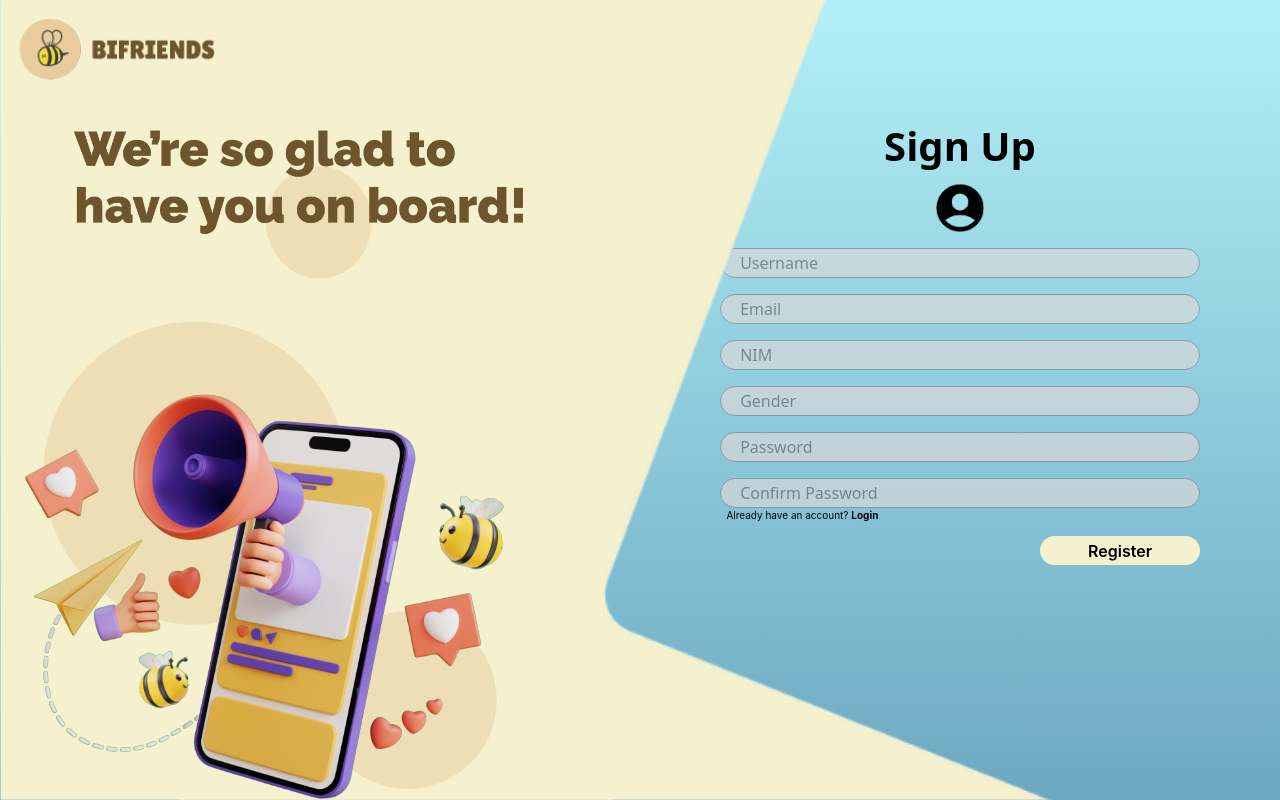
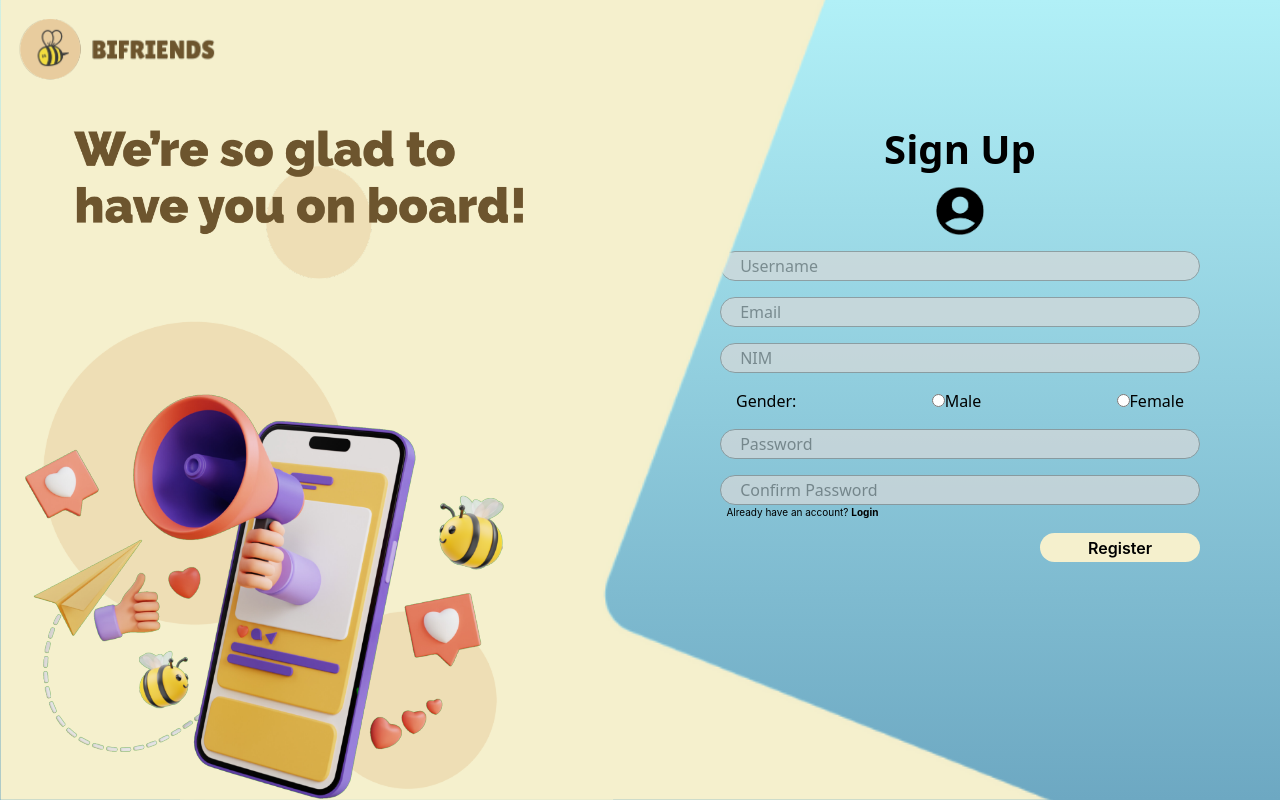
Before and after one commit to D4V1DYL/Bi-Friends-FE, a React (Vite) app: page /RegisterPage in a window 1280 px wide. Built offline with nearby package versions, Linux system fonts and the light colour scheme.

Commit message:
1-13A-RadioButton_Gender
menganti textbox menjadi radiobutton untuk Gender

```diff
--- a/src/RegisterFolder/RegisterPage.css
+++ b/src/RegisterFolder/RegisterPage.css
@@ -123,6 +123,16 @@ body.RegisterPage {
     margin-bottom: 1rem;
 }
 
+.RadioBox{
+    font-family: system-ui, Avenir, Helvetica, Arial, sans-serif;
+    font-weight: 500;
+    display: flex;
+    justify-content: space-between;
+    align-items: center;
+    width: 70%;
+    margin-bottom: 1rem;
+}
+
 .Name, .NIM, .Password, .Password_Register, .Password_Confirm, .email, .gender{
     font-family: system-ui, Avenir, Helvetica, Arial, sans-serif;
     display: flex;
--- a/src/RegisterFolder/RegisterPage.tsx
+++ b/src/RegisterFolder/RegisterPage.tsx
@@ -38,7 +38,7 @@ function RegisterPage() {
         const usernameInput = document.querySelector('.Name') as HTMLInputElement;
         const EmailInput = document.querySelector('.email') as HTMLInputElement;
         const NIMInput = document.querySelector('.NIM') as HTMLInputElement;
-        const GenderInput = document.querySelector('.gender') as HTMLInputElement;
+        const GenderInput = document.querySelector('input[name="gender"]:checked') as HTMLInputElement;
         const PasswordInput = document.querySelector('.Password_Register') as HTMLInputElement;
         const PasswordConfirmInput = document.querySelector('.Password_Confirm') as HTMLInputElement;
 
@@ -137,14 +137,30 @@ function RegisterPage() {
                             />
                         </div>
 
+                        <div className="RadioBox">
 
-                        <div className="Txt_Input_Box">
-                            <input className="gender"
-                                type="text"
-                                placeholder="Gender"
-                                value={gender}
-                                onChange={(e) => setGender(e.target.value)}
-                            />
+                            <label>Gender:</label>
+
+                            <label>
+                                <input
+                                    type="radio"
+                                    name="gender"
+                                    value="Male"
+                                    checked={gender == "Male"}
+                                    onChange={(e) => setGender(e.target.value)}
+                                />
+                                Male
+                            </label>
+                            <label>
+                                <input
+                                    type="radio"
+                                    name="gender"
+                                    value="Female"
+                                    checked={gender == "Female"}
+                                    onChange={(e) => setGender(e.target.value)}
+                                />
+                                Female
+                            </label>
                         </div>
 
                         <div className="Txt_Input_Box">
```
